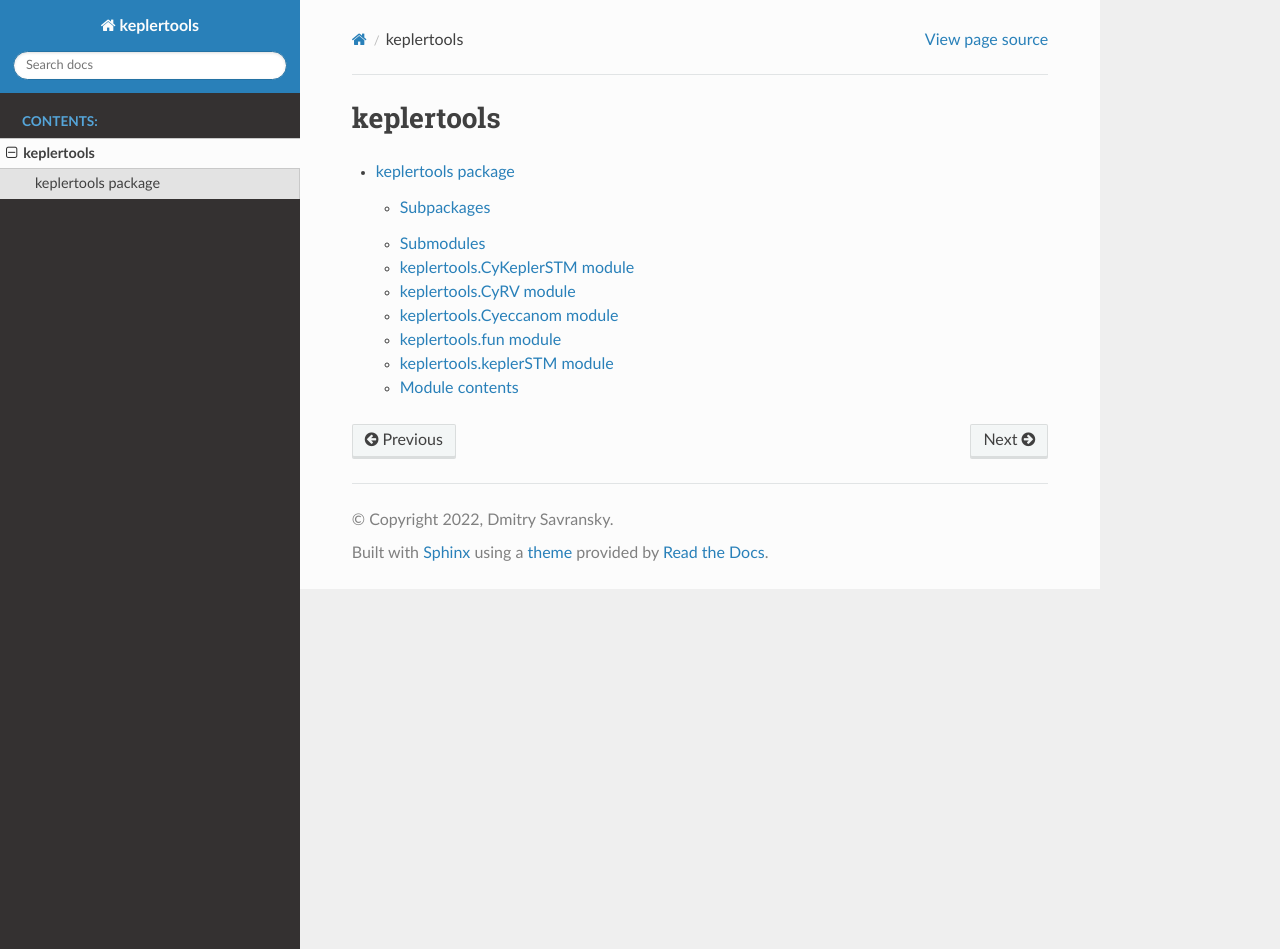
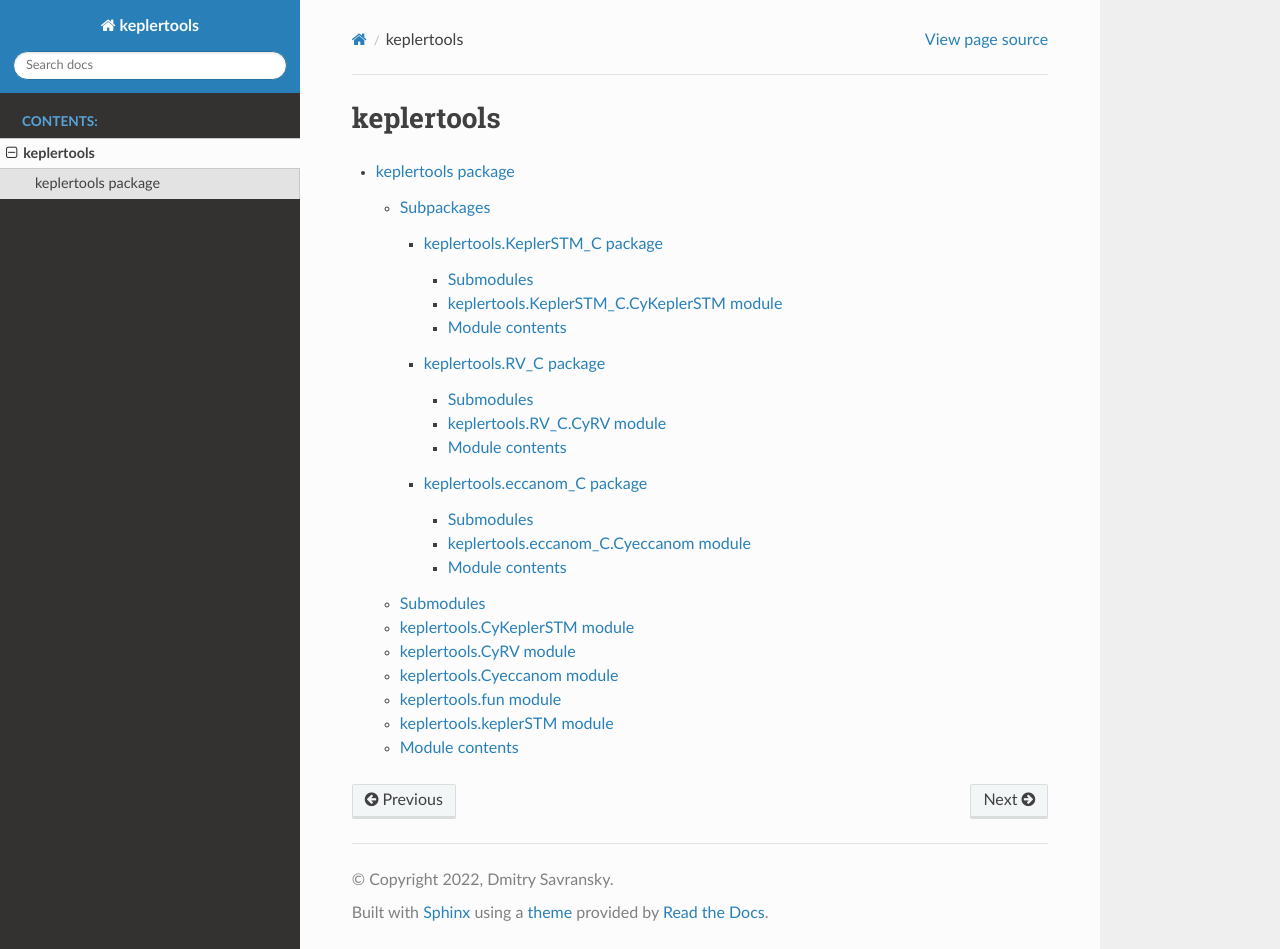
Before and after one commit to dsavransky/keplertools, a Sphinx documentation site: the page built from docs/modules.rst, in a window 1280 px wide and 949 px high. Built offline with Sphinx 7.4.7 and the Read the Docs theme 2.0.0, drawn with Linux system fonts in a browser that asks for light colours; pages that are not in the unit, such as notebooks, are missing from menus.

```diff
--- a/docs/conf.py
+++ b/docs/conf.py
@@ -71,5 +71,3 @@ html_static_path = ['_static']
 
 intersphinx_mapping = {'python': ('https://docs.python.org/3', None),
                        'numpy': ('https://numpy.org/doc/stable/', None)}
-
-exclude_patterns = ["**KeplerSTM_C/*", "**eccanom_C/*"]
--- /dev/null
+++ b/docs/keplertools.KeplerSTM_C.rst
@@ -0,0 +1,21 @@
+keplertools.KeplerSTM\_C package
+================================
+
+Submodules
+----------
+
+keplertools.KeplerSTM\_C.CyKeplerSTM module
+-------------------------------------------
+
+.. automodule:: keplertools.KeplerSTM_C.CyKeplerSTM
+   :members:
+   :undoc-members:
+   :show-inheritance:
+
+Module contents
+---------------
+
+.. automodule:: keplertools.KeplerSTM_C
+   :members:
+   :undoc-members:
+   :show-inheritance:
--- /dev/null
+++ b/docs/keplertools.RV_C.rst
@@ -0,0 +1,21 @@
+keplertools.RV\_C package
+=========================
+
+Submodules
+----------
+
+keplertools.RV\_C.CyRV module
+-----------------------------
+
+.. automodule:: keplertools.RV_C.CyRV
+   :members:
+   :undoc-members:
+   :show-inheritance:
+
+Module contents
+---------------
+
+.. automodule:: keplertools.RV_C
+   :members:
+   :undoc-members:
+   :show-inheritance:
--- /dev/null
+++ b/docs/keplertools.eccanom_C.rst
@@ -0,0 +1,21 @@
+keplertools.eccanom\_C package
+==============================
+
+Submodules
+----------
+
+keplertools.eccanom\_C.Cyeccanom module
+---------------------------------------
+
+.. automodule:: keplertools.eccanom_C.Cyeccanom
+   :members:
+   :undoc-members:
+   :show-inheritance:
+
+Module contents
+---------------
+
+.. automodule:: keplertools.eccanom_C
+   :members:
+   :undoc-members:
+   :show-inheritance:
```
